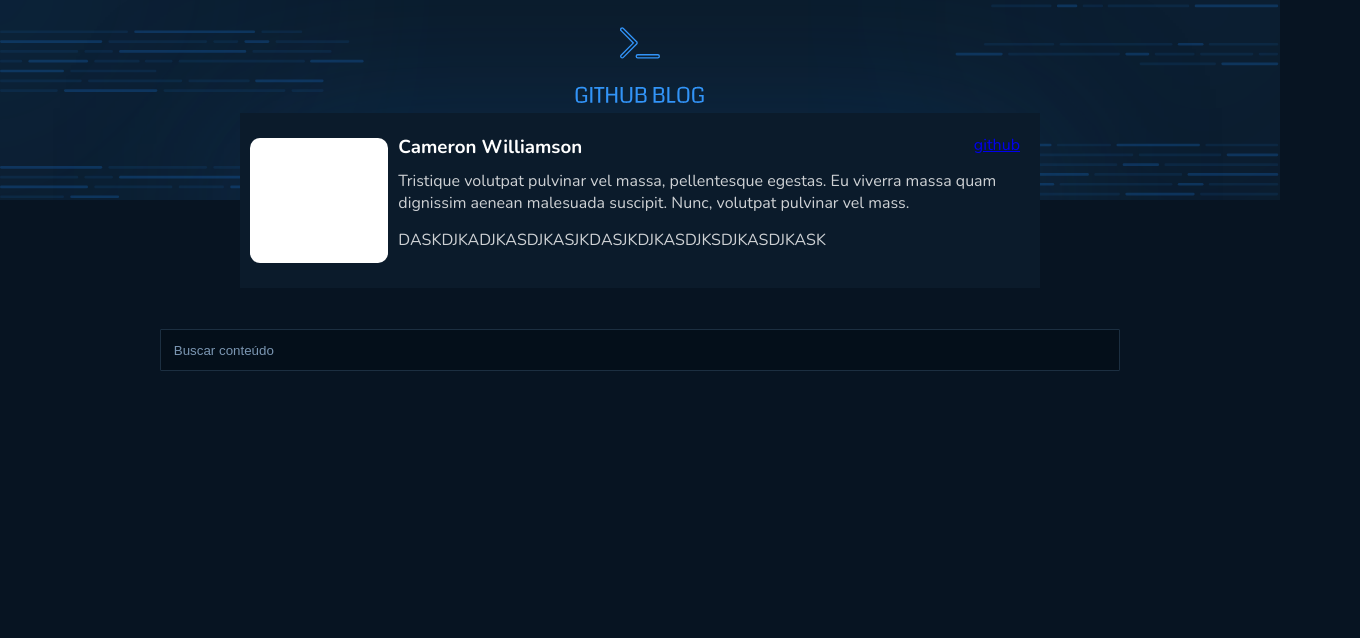
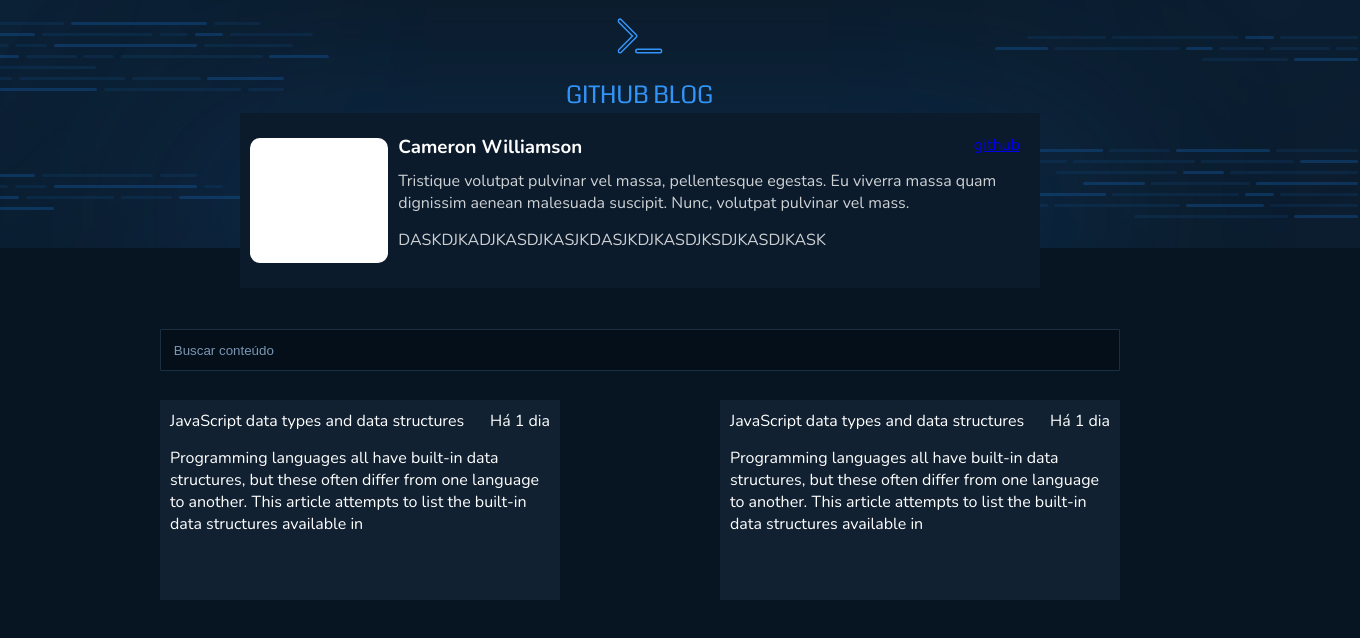
Before and after one commit to ArthurFilho/GITHUB-Blog, a React (Vite) app: page / in a window 1280 px wide. Shown: the top 638 px of the page, 1360 px wide, since content can reach past the window. Built offline with nearby package versions, Linux system fonts and the light colour scheme.

Commit message:
style cards

```diff
--- a/package.json
+++ b/package.json
@@ -9,11 +9,14 @@
     "preview": "vite preview"
   },
   "dependencies": {
+    "@hookform/resolvers": "^2.9.10",
     "axios": "^1.2.0",
     "react": "^18.2.0",
     "react-dom": "^18.2.0",
+    "react-hook-form": "^7.40.0",
     "react-router-dom": "^6.4.4",
-    "styled-components": "^5.3.6"
+    "styled-components": "^5.3.6",
+    "zod": "^3.19.1"
   },
   "devDependencies": {
     "@types/react": "^18.0.24",
--- a/src/Pages/ProfilePage/index.tsx
+++ b/src/Pages/ProfilePage/index.tsx
@@ -1,6 +1,6 @@
 import { Header } from "../../components/Header";
 import { SearchForm } from "../../components/SearchForm";
-import { AllContainers, ContainerAvatar, ContainerProfile, Description, TitleAndLink } from "./styles";
+import { AllContainers, Cards, ContainerAvatar, ContainerCards, ContainerProfile, ContainerText, Description, TitleAndLink } from "./styles";
 
 export function ProfilePage(){
     return(
@@ -22,8 +22,27 @@ export function ProfilePage(){
         </ContainerProfile>
 
            <SearchForm/>
+        </AllContainers>
 
-        </AllContainers>
+        <ContainerCards>
+            <Cards>
+                <ContainerText>
+                    <p>JavaScript data types and data structures</p>
+                    <p>Há 1 dia</p>
+                </ContainerText>
+
+                <p>Programming languages all have built-in data structures, but these often differ from one language to another. This article attempts to list the built-in data structures available in </p>
+            </Cards>
+            <Cards>
+                <ContainerText>
+                    <p>JavaScript data types and data structures</p>
+                    <p>Há 1 dia</p>
+                </ContainerText>
+
+                <p>Programming languages all have built-in data structures, but these often differ from one language to another. This article attempts to list the built-in data structures available in </p>
+            </Cards>
+        </ContainerCards>
+
         </>
     )
 }
--- a/src/Pages/ProfilePage/styles.ts
+++ b/src/Pages/ProfilePage/styles.ts
@@ -38,3 +38,26 @@ export const Description = styled.p`
     opacity: 0.8;
     margin-bottom: 15px;
 `
+
+export const ContainerCards = styled.div`
+    display: flex;
+    margin-top: 200px;
+    align-items: center;
+    justify-content: space-evenly;
+`
+
+export const Cards = styled.div`
+    display: flex;
+    width: 400px;
+    height: 200px;;
+    padding: 10px;
+    background-color: ${props => props.theme["blue-900"]};
+    flex-direction: column;
+    color: ${props => props.theme.white};
+`
+
+export const ContainerText = styled.div`
+    display: flex;
+    justify-content: space-between;
+    margin-bottom: 15px;
+`
--- a/src/styles/global.ts
+++ b/src/styles/global.ts
@@ -6,7 +6,6 @@ export const GlobalStyle = createGlobalStyle`
     margin: 0;
     padding: 0;
     box-sizing: border-box;
-    overflow: hidden;
     }
 :focus {
       outline: 0;
@@ -14,6 +13,7 @@ export const GlobalStyle = createGlobalStyle`
 body {
     -webkit-font-smoothing: antialised;
     background-color: ${props => props.theme['blue-1100']};
+    overflow-x: hidden;
 }
 body, input-security, textarea, button {
     font-family: 'Nunito', sans-serif;
```
Also changed, not shown: 1 other file (tests, documents, lock files or other folders).
